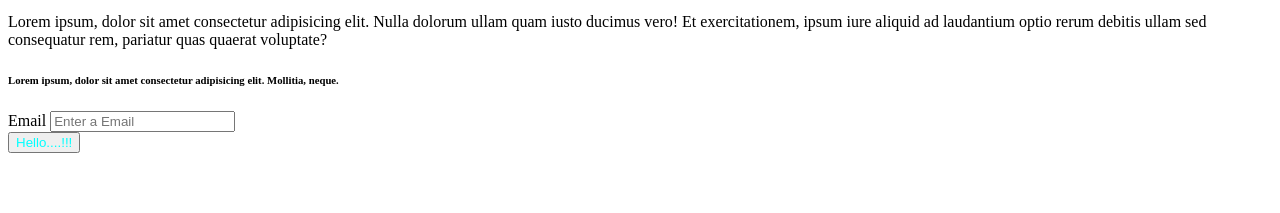
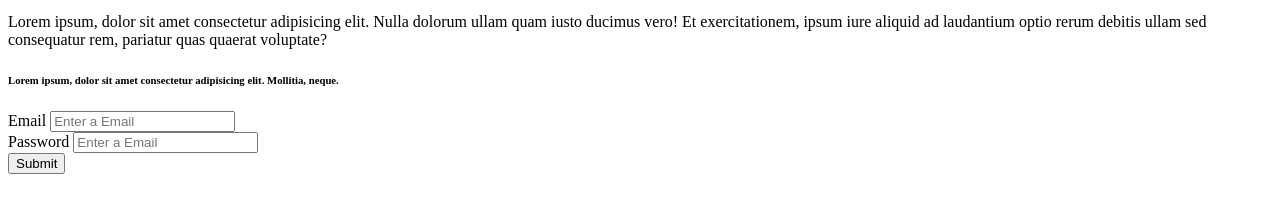
Before and after one commit to Ibtisam-txd/Session3, a plain HTML site: page index.html in a window 1280 px wide. Shown: the part 119-332 px from the top of the page. Drawn offline with Linux system fonts and the light colour scheme.

Commit message:
--Updated : Input Fields --

```diff
--- a/index.html
+++ b/index.html
@@ -14,7 +14,18 @@
         <div>
             <label for="">Email</label>
             <input type="email" placeholder="Enter a Email">
-            <button style="color: aqua; display: flex; align-items: center;">Hello....!!!</button>
+
+        </div>
+
+        <div>
+            <label for="">Password</label>
+            <input type="password" placeholder="Enter a Email">
+
+        </div>
+
+        <div>
+
+            <input type="submit">
         </div>
 
 </body>
```
